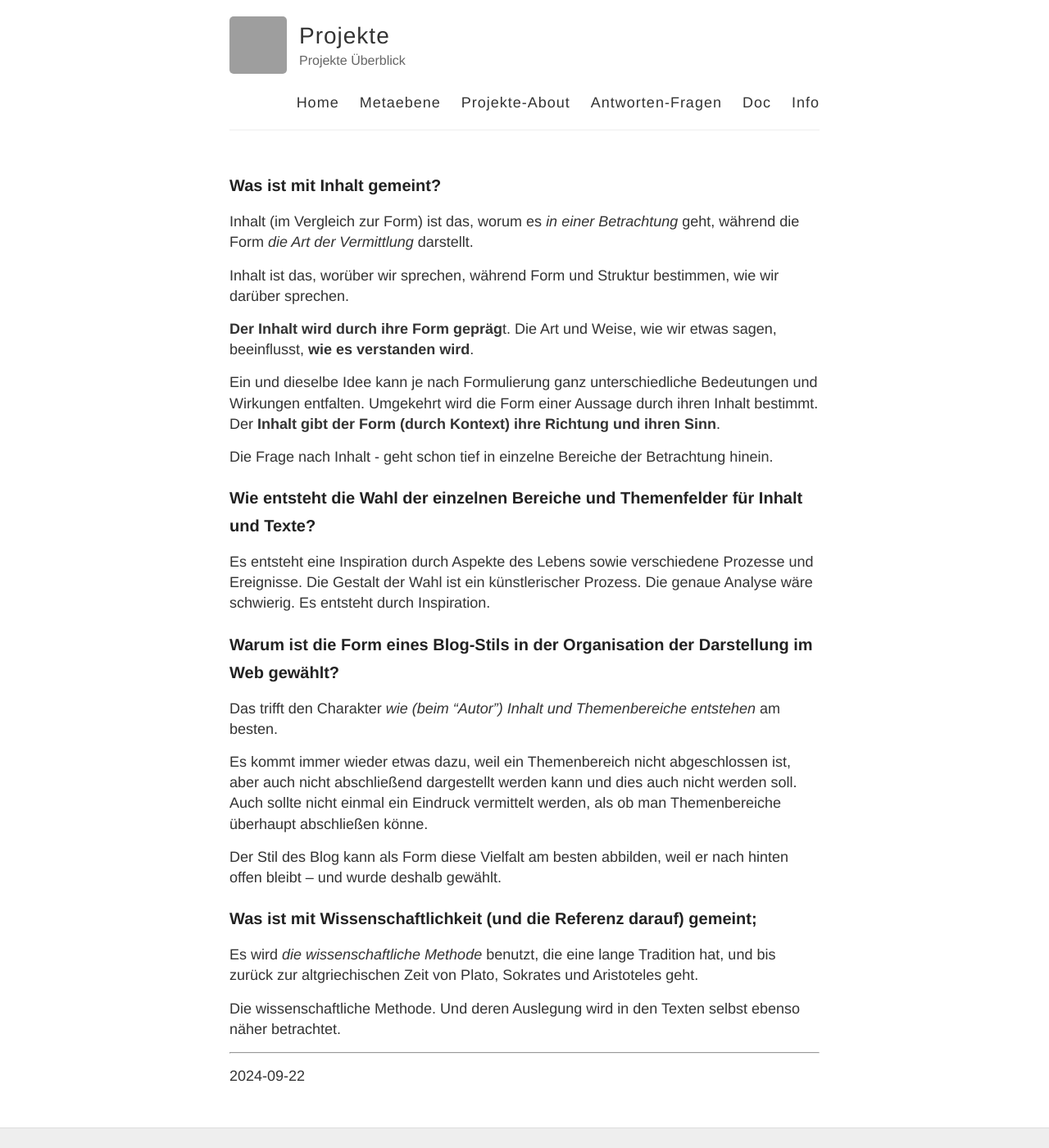
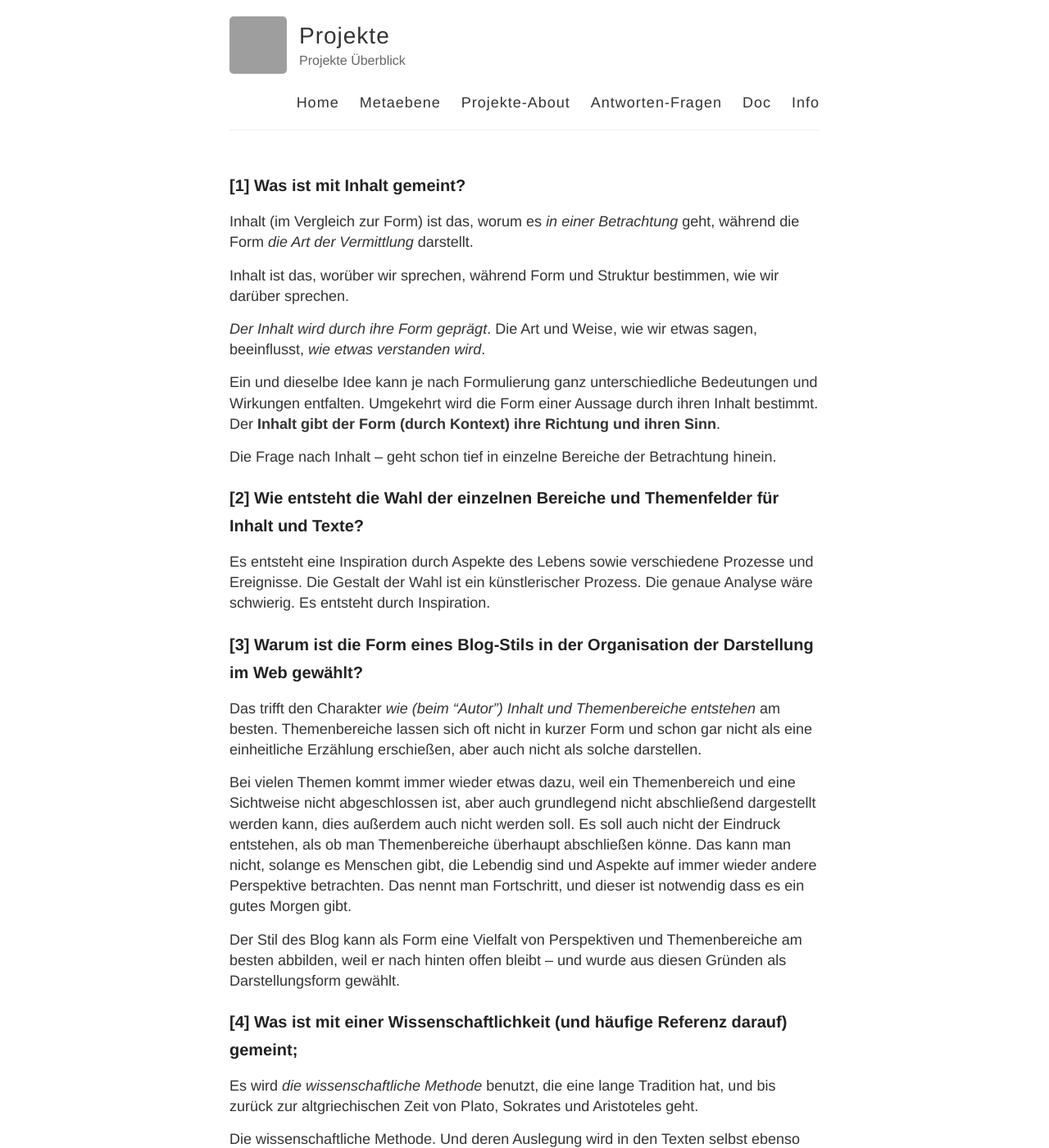
Before and after one commit to S2030c/projekte, a Jekyll site: the page built from antworten-inhaltlich.md, in a window 1280 px wide and 1400 px high. Shown: the whole window at 82% size. Built offline with Jekyll 4.4.1, drawn with Linux system fonts in a browser that asks for light colours; nearby versions of some CDN libraries; our own code applies the rules of GitHub Pages for plain Markdown files; grey boxes are pictures that could not be loaded.

Commit message:
Update antworten-inhaltlich.md

```diff
--- a/antworten-inhaltlich.md
+++ b/antworten-inhaltlich.md
@@ -1,29 +1,29 @@
 
-### Was ist mit Inhalt gemeint?
+### [1] Was ist mit Inhalt gemeint?
 
 Inhalt (im Vergleich zur Form) ist das, worum es *in einer Betrachtung* geht, während die Form *die Art der Vermittlung* darstellt.
 
 Inhalt ist das, worüber wir sprechen, während Form und Struktur bestimmen, wie wir darüber sprechen.
 
-**Der Inhalt wird durch ihre Form gepräg**t. Die Art und Weise, wie wir etwas sagen, beeinflusst, **wie es verstanden wird**.
+*Der Inhalt wird durch ihre Form geprägt*. Die Art und Weise, wie wir etwas sagen, beeinflusst, *wie etwas verstanden wird*.
 
 Ein und dieselbe Idee kann je nach Formulierung ganz unterschiedliche Bedeutungen und Wirkungen entfalten. Umgekehrt wird die Form einer Aussage durch ihren Inhalt bestimmt. Der **Inhalt gibt der Form (durch Kontext) ihre Richtung und ihren Sinn**.
 
-Die Frage nach Inhalt \- geht schon tief in einzelne Bereiche der Betrachtung hinein.
+Die Frage nach Inhalt – geht schon tief in einzelne Bereiche der Betrachtung hinein.
 
-### Wie entsteht die Wahl der einzelnen Bereiche und Themenfelder für Inhalt und Texte?
+### [2] Wie entsteht die Wahl der einzelnen Bereiche und Themenfelder für Inhalt und Texte?
 
 Es entsteht eine Inspiration durch Aspekte des Lebens sowie verschiedene Prozesse und Ereignisse. Die Gestalt der Wahl ist ein künstlerischer Prozess. Die genaue Analyse wäre schwierig. Es entsteht durch Inspiration.
 
-### Warum ist die Form eines Blog-Stils in der Organisation der Darstellung im Web gewählt?
+### [3] Warum ist die Form eines Blog-Stils in der Organisation der Darstellung im Web gewählt?
 
-Das trifft den Charakter *wie (beim “Autor”) Inhalt und Themenbereiche entstehen* am besten.
+Das trifft den Charakter *wie (beim “Autor”) Inhalt und Themenbereiche entstehen* am besten. Themenbereiche lassen sich oft nicht in kurzer Form und schon gar nicht als eine einheitliche Erzählung erschießen, aber auch nicht als solche darstellen.
 
-Es kommt immer wieder etwas dazu, weil ein Themenbereich nicht abgeschlossen ist, aber auch nicht abschließend dargestellt werden kann und dies auch nicht werden soll. Auch sollte nicht einmal ein Eindruck vermittelt werden, als ob man Themenbereiche überhaupt abschließen könne.
+Bei vielen Themen kommt immer wieder etwas dazu, weil ein Themenbereich und eine Sichtweise nicht abgeschlossen ist, aber auch grundlegend nicht abschließend dargestellt werden kann, dies außerdem auch nicht werden soll. Es soll auch nicht der Eindruck entstehen, als ob man Themenbereiche überhaupt abschließen könne. Das kann man nicht, solange es Menschen gibt, die Lebendig sind und Aspekte auf immer wieder andere Perspektive betrachten. Das nennt man Fortschritt, und dieser ist notwendig dass es ein gutes Morgen gibt.
 
-Der Stil des Blog kann als Form diese Vielfalt am besten abbilden, weil er nach hinten offen bleibt – und wurde deshalb gewählt.
+Der Stil des Blog kann als Form eine Vielfalt von Perspektiven und Themenbereiche am besten abbilden, weil er nach hinten offen bleibt – und wurde aus diesen Gründen als Darstellungsform gewählt.
 
-### Was ist mit Wissenschaftlichkeit (und die Referenz darauf) gemeint;
+### [4] Was ist mit einer Wissenschaftlichkeit (und häufige Referenz darauf) gemeint;
 
 Es wird *die wissenschaftliche Methode* benutzt, die eine lange Tradition hat, und bis zurück zur altgriechischen Zeit von Plato, Sokrates und Aristoteles geht.
 
```
